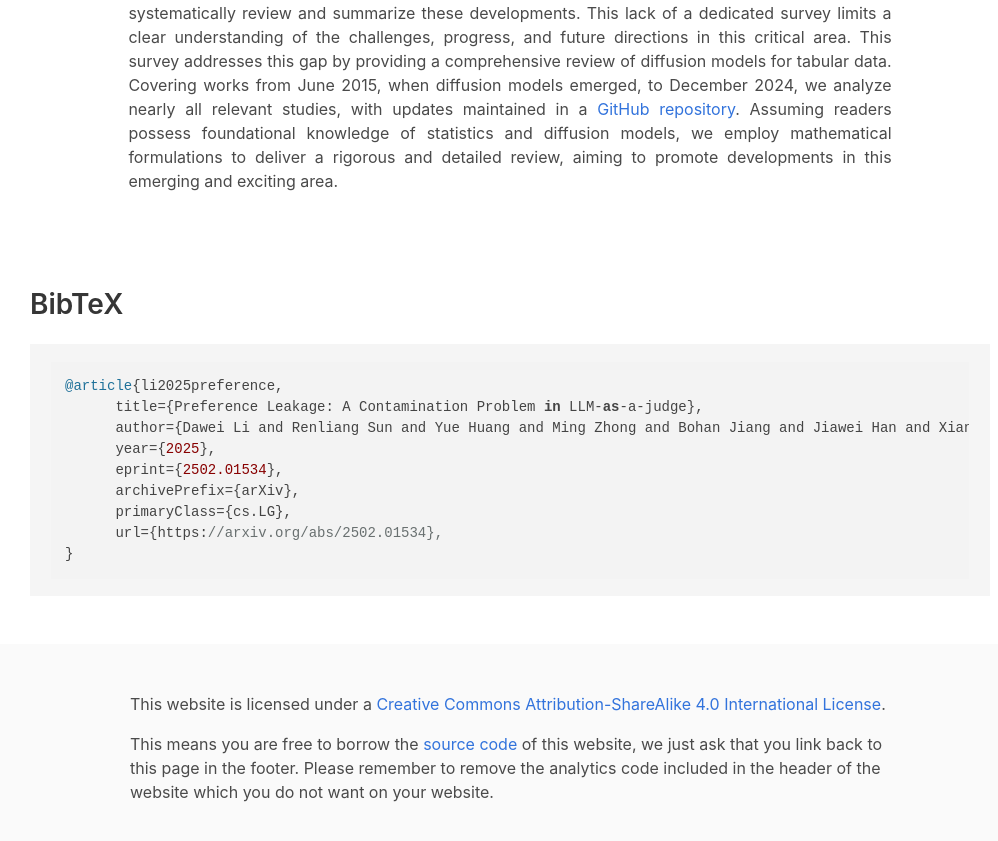
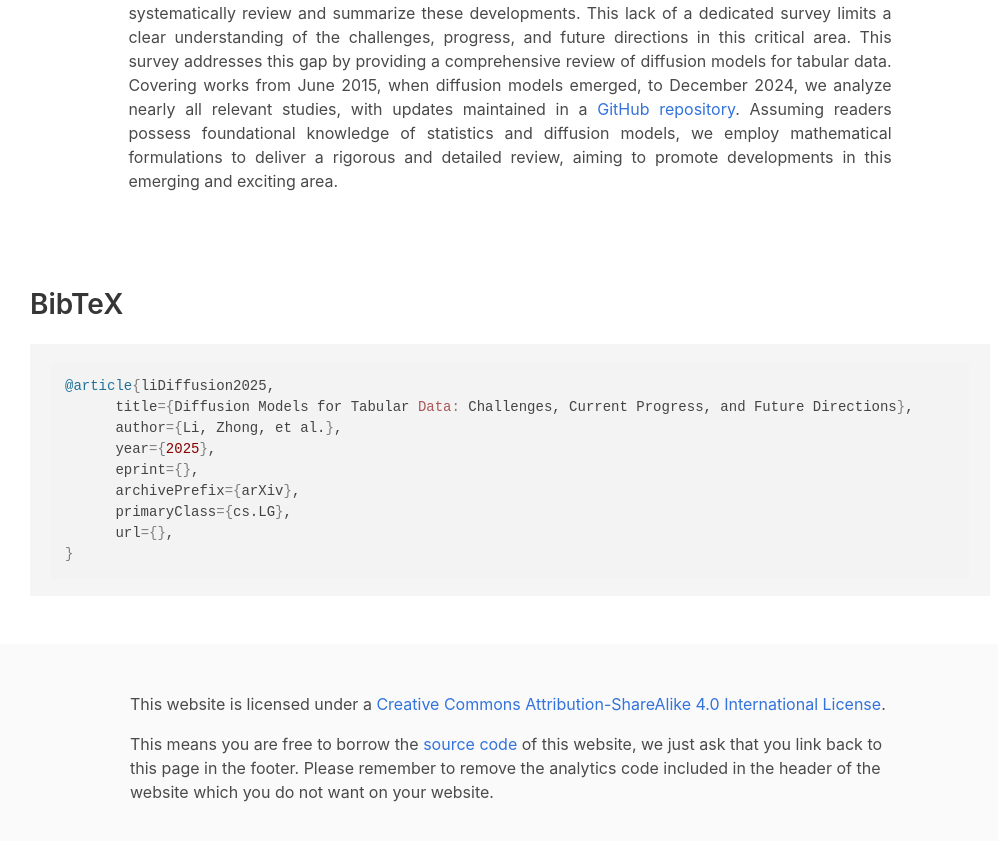
Before and after one commit to Diffusion-Model-Leiden/Diffusion-Model-Leiden.github.io, a Jekyll site: the page index.html, which Jekyll copies as it is, in a window 1280 px wide and 900 px high, scrolled down 1160 px. Shown: the top 841 px of the window, without its empty margins (130-1128 px from the left). Built offline with Jekyll 4.4.1, drawn with Linux system fonts in a browser that asks for light colours; nearby versions of some CDN libraries; some web fonts are replaced; comment, search, counter and statistics services are not loaded; a style sheet for code colours, icons or effects is not loaded; some of the changed text lies outside the part shown.

Commit message:
Update index.html

```diff
--- a/index.html
+++ b/index.html
@@ -60,33 +60,33 @@
                 <a href="https://zhonglifr.github.io//
               ">Zhong Li</a>,</span>
               <span class="author-block">
-                <a href="https://scholar.google.com/citations?user=WcwrsNAAAAAJ&hl=en
+                <a href="https://www.universiteitleiden.nl/en/staffmembers/qi-huang#tab-1
               ">Qi Huang</a>,</span>
               <span class="author-block">
-                <a href="https://howiehwong.github.io/
+                <a href="https://eda.liacs.nl/people/lyang
               ">Lincen Yang</a>,</span>
               <span class="author-block">
-                <a href="https://maszhongming.github.io/
+                <a href="https://jiayangshi.github.io
               ">Jiayang Shi</a>,</span>
               <span class="author-block">
-                <a href="https://jiangbohan.github.io/
+                <a href="https://yangzhao-666.github.io
               ">Zhao Yang</a>,</span>
               <span class="author-block">
-                <a href="https://hanj.cs.illinois.edu/
+                <a href="https://www.nikivanstein.nl
               "><br>
               Niki van Stein</a>,</span>
               <span class="author-block">
-                <a href="https://sites.nd.edu/xiangliang-zhang/
+                <a href="https://www.universiteitleiden.nl/en/staffmembers/thomas-back#tab-1
               ">Thomas Bäck</a>,</span>
               <span class="author-block">
-                <a href="https://web.cs.ucla.edu/~weiwang/
+                <a href="https://www.patternsthatmatter.org
               ">Matthijs van Leeuwen</a>,</span>
               <span class="author-block">
             </div>
 
             <div class="is-size-5 publication-authors">
                 <div class="author-block">Leiden University, </div>
-                <div class="author-block">VU Amsterdam, </div>
+                <div class="author-block">VU Amsterdam </div>
             </div>
 
 
@@ -164,14 +164,14 @@
 <section class="section" id="BibTeX">
   <div class="container is-max-desktop content">
     <h2 class="title">BibTeX</h2>
-    <pre><code>@article{li2025preference,
-      title={Preference Leakage: A Contamination Problem in LLM-as-a-judge},
-      author={Dawei Li and Renliang Sun and Yue Huang and Ming Zhong and Bohan Jiang and Jiawei Han and Xiangliang Zhang and Wei Wang and Huan Liu},
+    <pre><code>@article{liDiffusion2025,
+      title={Diffusion Models for Tabular Data: Challenges, Current Progress, and Future Directions},
+      author={Li, Zhong, et al.},
       year={2025},
-      eprint={2502.01534},
+      eprint={},
       archivePrefix={arXiv},
       primaryClass={cs.LG},
-      url={https://arxiv.org/abs/2502.01534},
+      url={},
 }</code></pre>
   </div>
 </section>
```
